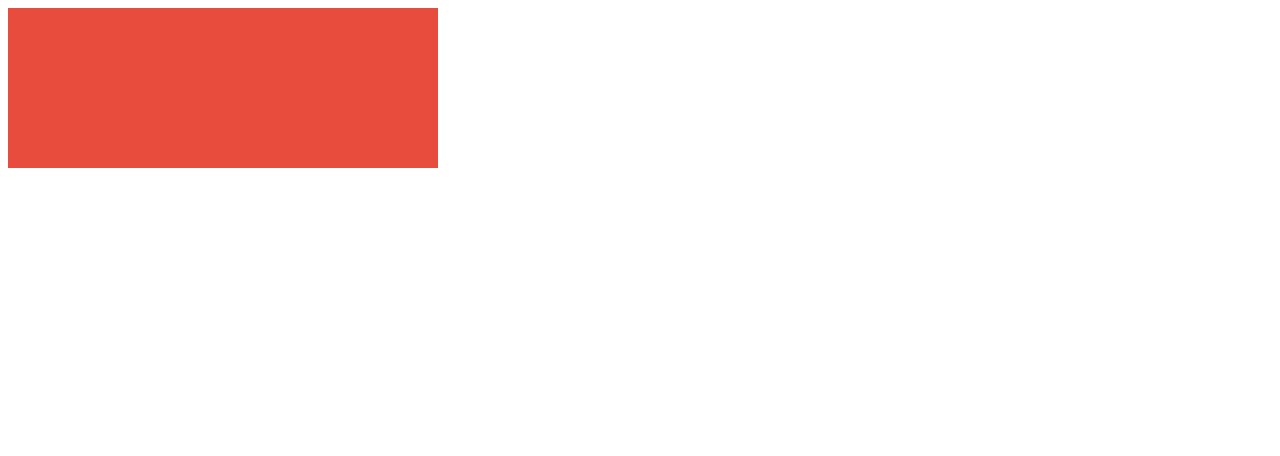
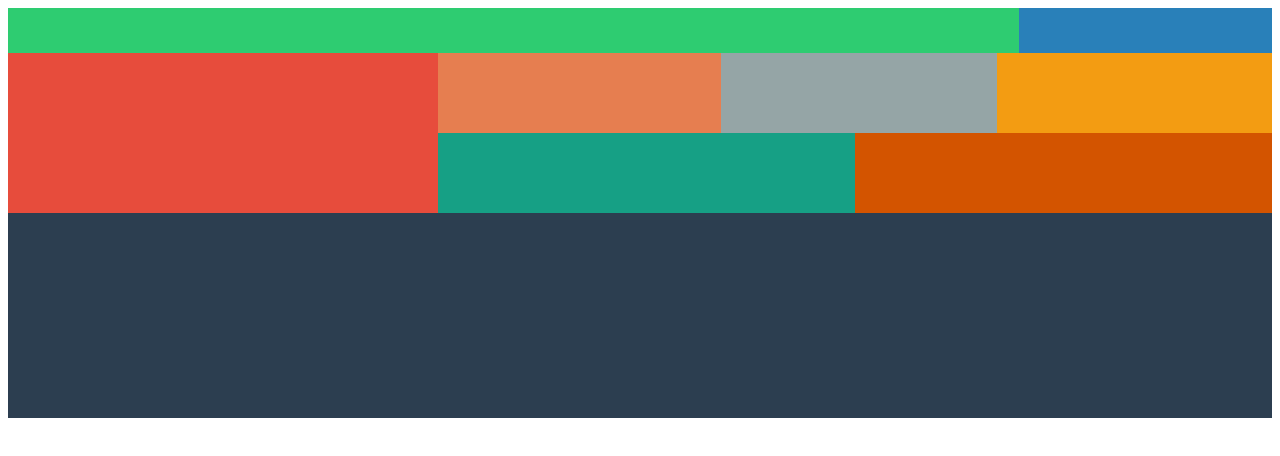
Before and after one commit to ThomasDevillepoix/Partie-2-reload, a plain HTML site: page Exercice10bis/index.html in a window 1280 px wide. Drawn offline with Linux system fonts and the light colour scheme.

Commit message:
Blocs de couleurs FlexBox

```diff
--- a/Exercice10bis/ASSETS/CSS/style.CSS
+++ b/Exercice10bis/ASSETS/CSS/style.CSS
@@ -1,19 +1,52 @@
-.Box{
+#container, #line2Box2 {
     display: flex;
     flex-wrap: wrap;
 }
-.Box1{
+#line1Box1{
     background-color: #2ecc71;
     height: 45px;
     width: 80%;
 }
-.Box2{
+#line1Box2{
     background-color: #2980b9;
     height: 45px;
     width: 20%;
 }
-.Box3{
+#line2Box1{
     background-color: #e74c3c;
     height: 160px;
     width: 34%;
 }
+#line2Box2{
+    width: 66%;
+}
+#line2Box2-1{
+    background-color: #e67e50;
+    height: 80px;
+    width: 34%;
+}
+#line2Box2-2{
+    background-color: #95a5a6;
+    height: 80px;
+    width: 33%;
+}
+#line2Box2-3{
+    background-color: #f39c12;
+    height: 80px;
+    width: 33%;
+}
+#line2Box2-4{
+    background-color: #16a085;
+    height: 80px;
+    width: 50%;
+}
+#line2Box2-5{
+    background-color: #d35400;
+    height: 80px;
+    width: 50%;
+}
+#line3Box1{
+    background-color: #2c3e50;
+    height: 205px;
+    width: 100%;
+}
--- a/Exercice10bis/index.html
+++ b/Exercice10bis/index.html
@@ -6,19 +6,22 @@
         <link rel="stylesheet" href="ASSETS/CSS/style.CSS">
     </head>
     <body>
-        <div class="Box">
-            <div>
-                <div class="Box1"></div>
-                <div class="Box2"></div>
-            </div>
-            <div class="Box3"></div>
-            <div class="Box4"></div>
-            <div class="Box5"></div>
-            <div class="Box6"></div>
-            <div class="Box7"></div>
-            <div class="Box8"></div>
-            <div class="Box9"></div>
+        <div id="container">
+            <!-- Ligne 1 -->
+                <div id="line1Box1"></div>
+                <div id="line1Box2"></div>
+            <!-- Ligne2 -->
+                <div id="line2Box1"></div>
+                <div id="line2Box2">
+                    <!-- 1ere ligne partie droite bloc orange et gris -->
+                    <div id="line2Box2-1"></div>
+                    <div id="line2Box2-2"></div>
+                    <!-- 2eme ligne partie droite turquoise orange -->
+                    <div id="line2Box2-3"></div>
+                    <div id="line2Box2-4"></div>
+                    <div id="line2Box2-5"></div>
+                </div>
+                <div id="line3Box1"></div>
         </div>
-
     </body>
 </html>
```
